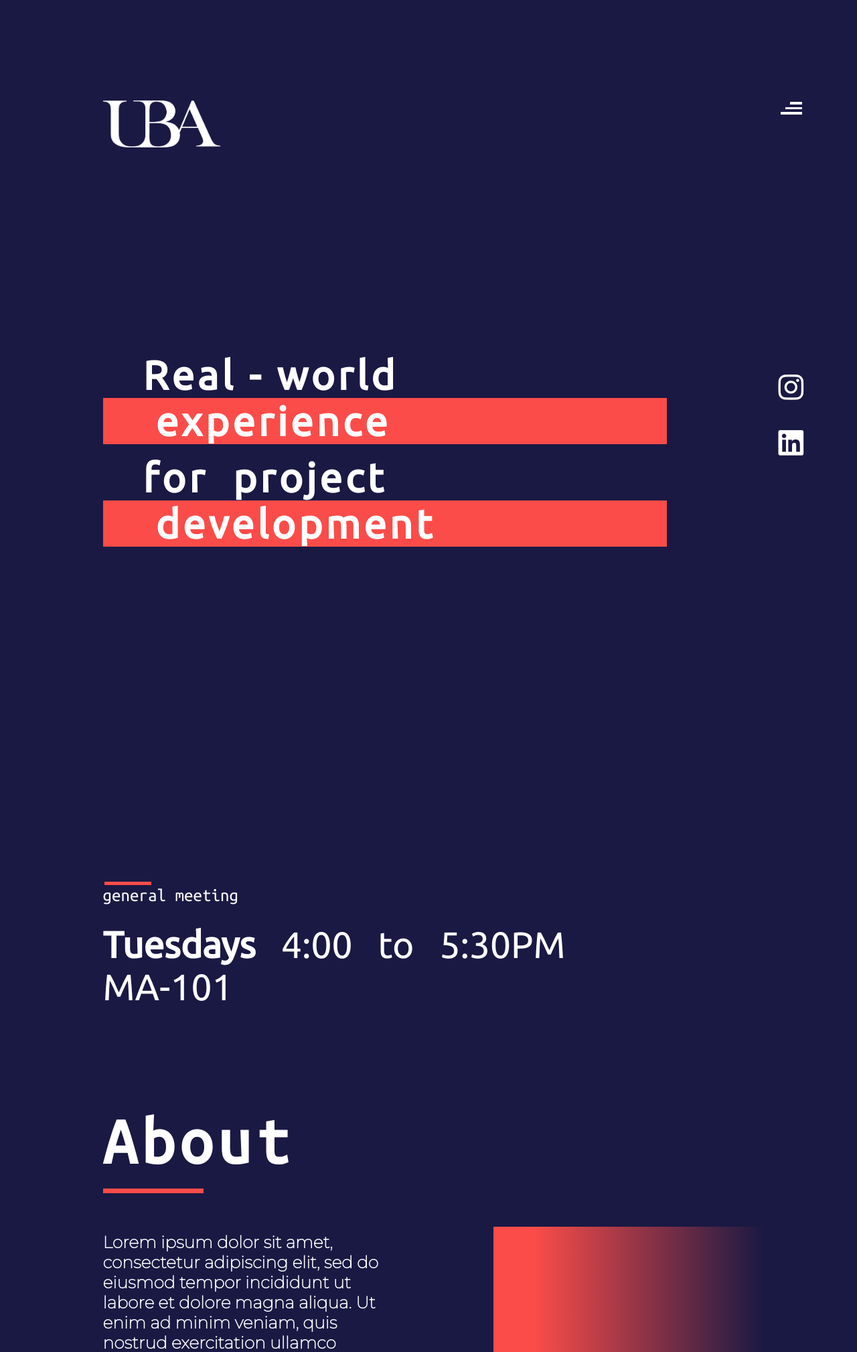
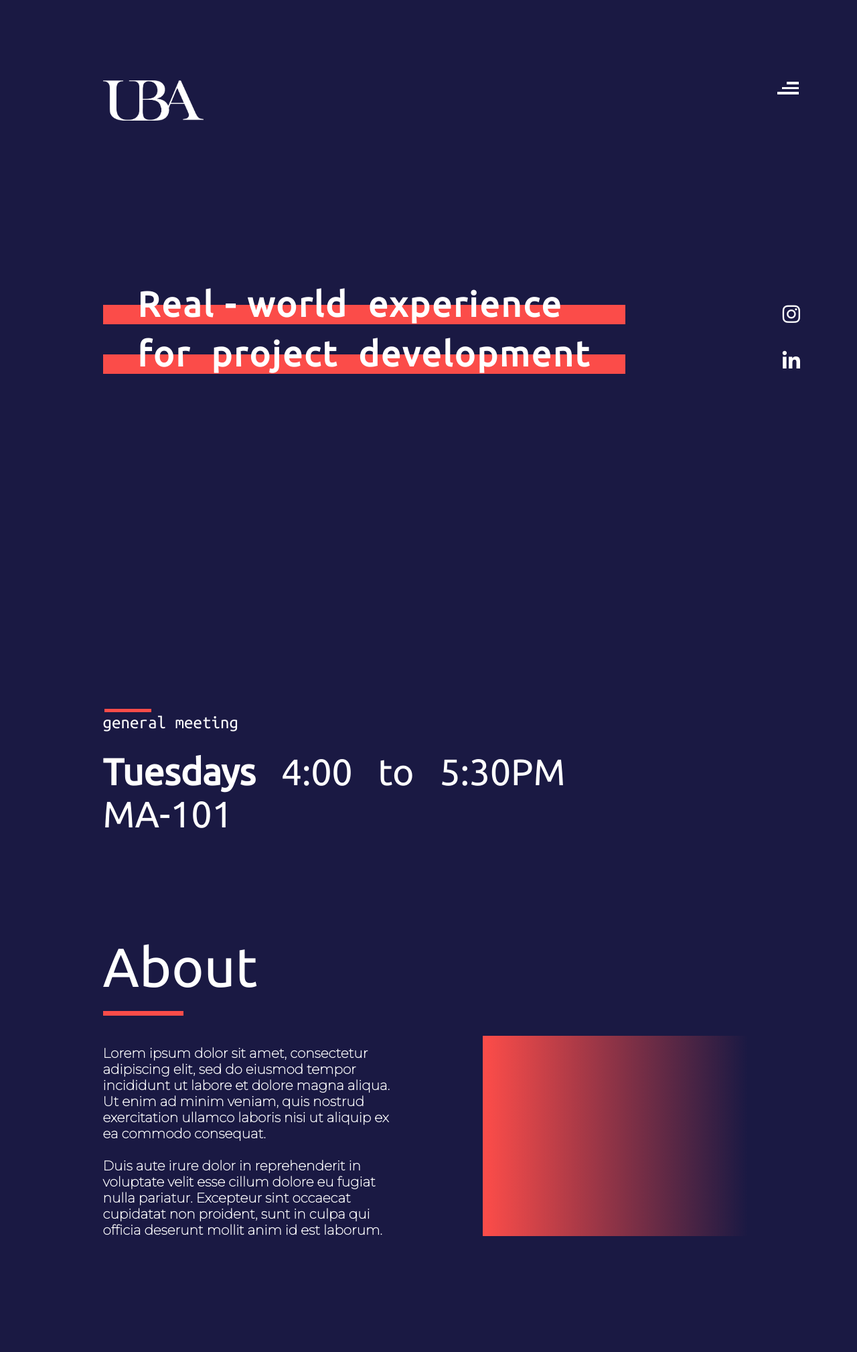
Before and after one commit to Sibbons/UBA, a PHP site: page / in a window 1280 px wide. Shown: the top 2018 px of the page at 67% size. After the commit the page ends 1845 px from the top, so only its background shows below. Run offline with PHP 8.4, Linux system fonts and the light colour scheme; some libraries are stand-ins or nearby versions.

Commit message:
resized landingWrapper content

```diff
--- a/index.html
+++ b/index.html
@@ -1,5 +1,6 @@
 <!DOCTYPE html>
 <html lang="en">
+
 <head>
     <meta charset="UTF-8">
     <meta name="viewport" content="width=device-width, initial-scale=1.0">
@@ -16,7 +17,7 @@
 <body>
     <div class="landingWrapper">
         <div class="logo">
-            <img src="images/Logo.png" width=175 />
+            <img src="images/Logo.png" width=150 />
         </div>
 
         <div class="message">
@@ -43,7 +44,8 @@
             <div class="sideIcons">
                 <i style="margin-bottom: 40px;" onclick="window.open('https://www.instagram.com/sibbzzs/','_blank')"
                     class="fab fa-instagram"></i>
-                <i onclick="window.open('https://www.linkedin.com/in/sibbons/','_blank')" class="fab fa-linkedin"></i>
+                <i onclick="window.open('https://www.linkedin.com/in/sibbons/','_blank')"
+                    class="fab fa-linkedin-in"></i>
             </div>
         </div>
     </div>
@@ -68,16 +70,13 @@
                 <p>
                     Lorem ipsum dolor sit amet, consectetur adipiscing elit, sed do eiusmod tempor incididunt ut
                     labore et dolore magna aliqua. Ut enim ad minim veniam, quis nostrud exercitation ullamco
-                    laboris nisi ut aliquip ex ea commodo consequat. Duis aute irure dolor in reprehenderit in
+                    laboris nisi ut aliquip ex ea commodo consequat.
+                    <br /> <br />
+                    Duis aute irure dolor in reprehenderit in
                     voluptate velit esse cillum dolore eu fugiat nulla pariatur. Excepteur sint occaecat cupidatat
                     non proident, sunt in culpa qui officia deserunt mollit anim id est laborum.
-                    <br /> <br />
 
-                    Lorem ipsum dolor sit amet, consectetur adipiscing elit, sed do eiusmod tempor incididunt ut
-                    labore et dolore magna aliqua. Ut enim ad minim veniam, quis nostrud exercitation ullamco
-                    laboris nisi ut aliquip ex ea commodo consequat. Duis aute irure dolor in reprehenderit in
-                    voluptate velit esse cillum dolore eu fugiat nulla pariatur. Excepteur sint occaecat cupidatat
-                    non proident, sunt in culpa qui officia deserunt mollit anim id est laborum.
+
 
 
                 </p>
--- a/style.css
+++ b/style.css
@@ -19,7 +19,7 @@ body{
     "logo . . navRight"
     "message message message navRight";
     align-items: start;
-    padding-top: 150px;
+    padding-top: 120px;
 }
 
 .logo{
@@ -33,7 +33,7 @@ margin-bottom: 40px;
     grid-area: navRight;
     display: grid;
     justify-content: center;
-    margin-right: 5em;
+    margin-right: 3em;
 
 
 }
@@ -53,11 +53,10 @@ margin-bottom: 40px;
     opacity: 0;
     transition: all 0.5s ease-out;
     cursor: default;
-    font-size: 43px;
+    font-size: 35px;
     font-family: 'Ubuntu';
     margin-right: 10px;
     font-weight: 500;
-    letter-spacing: 1.5px;
 }
 
 .toggle a {
@@ -114,21 +113,20 @@ margin-bottom: 40px;
     display: grid;
     justify-content: start;
     align-content: end;
-    font-size: 33px;
-    margin-top: 250px;
-    letter-spacing: 5px;
+    margin-top: 190px;
 }
 
 .message p {
     margin-top: 15px;
-    font-size: 60px;
-    font-weight: bolder;
+    font-size: 52px;
+    font-weight: bold;
 	background-image: linear-gradient(
 		0,
 		#fb4c49 50%,
 		transparent 50%
     );
     padding:0em 1em;
+    letter-spacing: 3px;
 }
 
 
@@ -138,12 +136,12 @@ margin-bottom: 40px;
     display: flex;
     flex-direction: column;
     align-items: flex-end;
-    font-size: 43px;
+    font-size: 30px;
     cursor: pointer;
 }
 
 .sideIcons{
-    margin-top: 120px;
+    margin-top: 80px;
 }
 
 
@@ -176,37 +174,38 @@ margin-bottom: 40px;
 }
 
 .aboutHead{
-    font-size: 100px;
-    font-family: 'Ubuntu mono';
-    letter-spacing: 7px;
-    font-weight: bold;
+    font-size: 82px;
+    font-family: 'Ubuntu';
 }
 
 .underAbout{
     margin-top: 20px;
     background-color: #fb4c49;
-    width: 150px;
+    width: 120px;
     height: 7px;
 }
 
 .aboutMain{
     display: grid;
-    margin-top: 50px;
+    margin-top: 30px;
     grid-template-columns: 1fr 1fr;
-    column-gap: 7.5em;
+    column-gap: 5.5em;
     margin-bottom: 1000px;
 }
 
 .aboutDescription p{
-    font-size: 25px;
+    display: flex;
+    flex-direction: column;
+    align-content: end;
+    font-size: 20px;
     font-family: 'Montserrat';
     font-weight: 750;
-    margin-top: 8px;
-    margin-right: 40px;
+    margin: 14px 44px 0px 0px;
 }
 
 .aboutGradient{
+    height: 99%;
     width: 87%;
     background: rgb(251,76,73);
-background: linear-gradient(90deg, rgba(251,76,73,1) 15%, rgba(9,9,121,0) 100%, rgba(26,25,67,1) 100%);
+    background: linear-gradient(90deg, rgba(251,76,73,1) 1%, rgba(9,9,121,0) 95%, rgba(26,25,67,1) 100%);
 }
```
